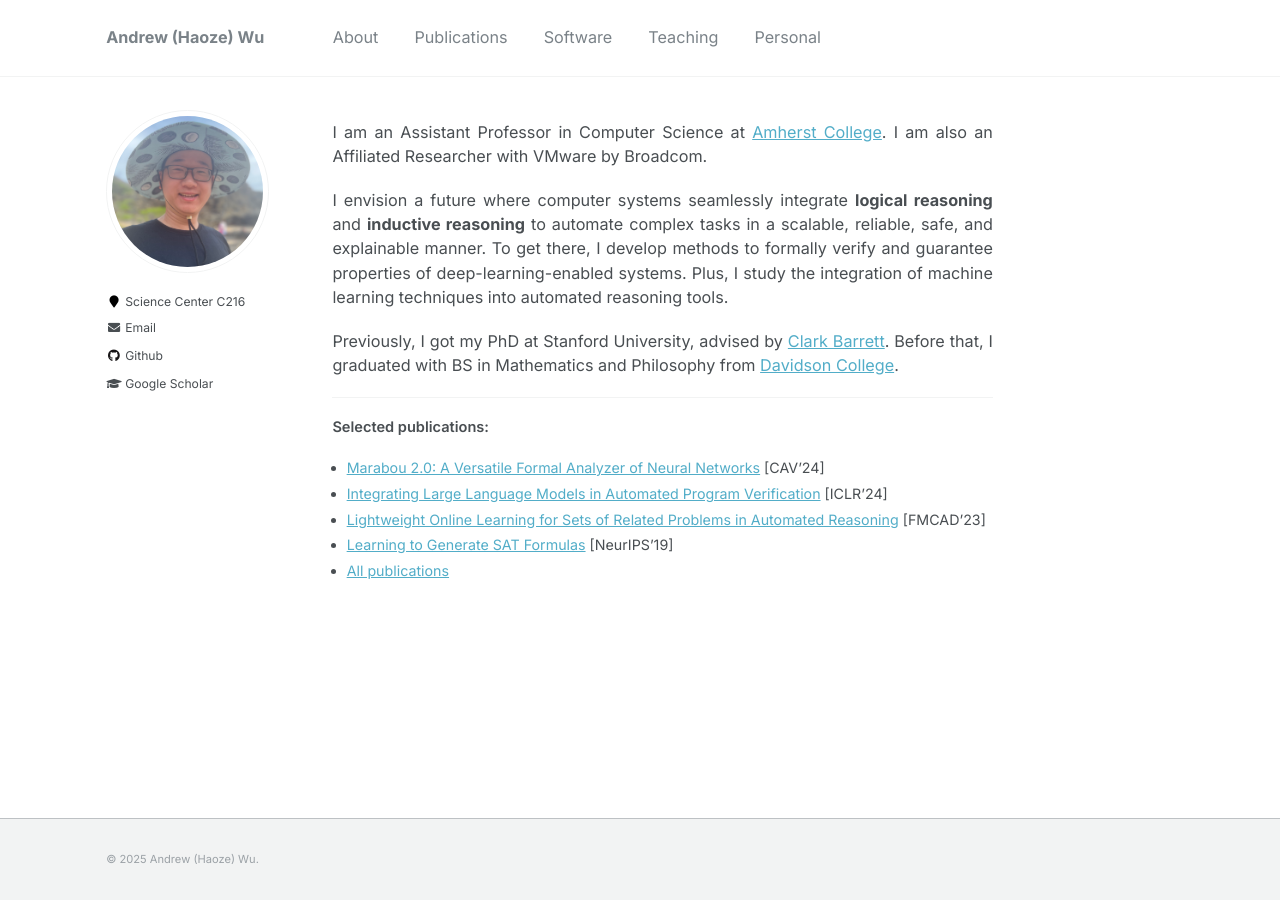
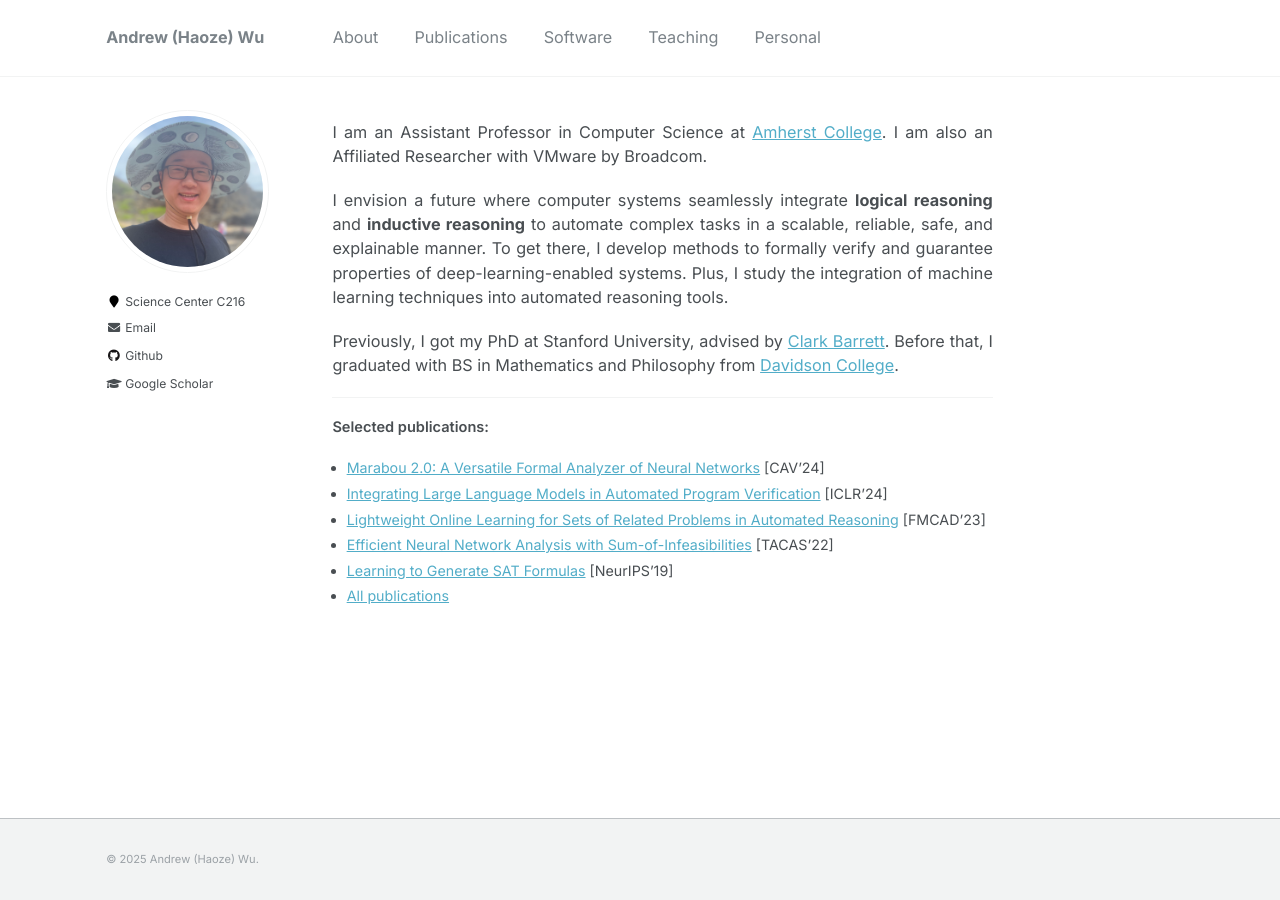
Before and after one commit to wu-haoze/wu-haoze.github.io, a Jekyll site: the page built from _pages/about.md, in a window 1280 px wide. Built offline with Jekyll 4.4.1, drawn with Linux system fonts in a browser that asks for light colours.

Commit message:
add selected publications

```diff
--- a/_pages/about.md
+++ b/_pages/about.md
@@ -21,6 +21,7 @@ Previously, I got my PhD at Stanford University, advised by [Clark Barrett](http
 **Selected publications:**
 - [Marabou 2.0: A Versatile Formal Analyzer of Neural Networks](https://arxiv.org/abs/2401.14461){:target="_blank"} [CAV'24]
 - [Integrating Large Language Models in Automated Program Verification](https://arxiv.org/abs/2310.04870){:target="_blank"} [ICLR'24]
-- [Lightweight Online Learning for Sets of Related Problems in Automated Reasoning](https://repositum.tuwien.at/handle/20.500.12708/188730?mode=full){:target="_blank"} [FMCAD'23]
+- [Lightweight Online Learning for Sets of Related Problems in Automated Reasoning](https://arxiv.org/abs/2305.11087){:target="_blank"} [FMCAD'23]
+- [Efficient Neural Network Analysis with Sum-of-Infeasibilities](https://link.springer.com/chapter/10.1007/978-3-030-99524-9_8) [TACAS'22]
 - [Learning to Generate SAT Formulas](https://arxiv.org/abs/1910.13445){:target="_blank"} [NeurIPS'19]
 - [All publications](https://wu-haoze.github.io/publications/)
```
